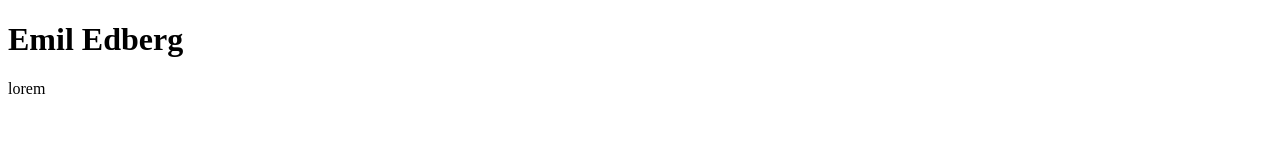
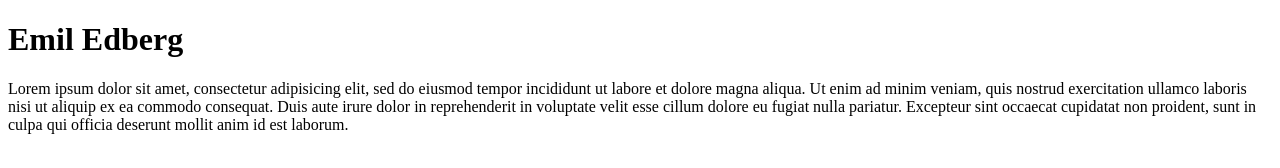
Before and after one commit to Edbergarn/presentation, a plain HTML site: page index.html in a window 1280 px wide. Drawn offline with Linux system fonts and the light colour scheme.

Commit message:
Updates to index.hmtl

```diff
--- a/index.html
+++ b/index.html
@@ -6,6 +6,12 @@
 </head>
 <body>
 	<h1>Emil Edberg</h1>
-	<p>lorem</p>
+	<p>Lorem ipsum dolor sit amet, consectetur adipisicing elit, sed do eiusmod
+	tempor incididunt ut labore et dolore magna aliqua. Ut enim ad minim veniam,
+	quis nostrud exercitation ullamco laboris nisi ut aliquip ex ea commodo
+	consequat. Duis aute irure dolor in reprehenderit in voluptate velit esse
+	cillum dolore eu fugiat nulla pariatur. Excepteur sint occaecat cupidatat non
+	proident, sunt in culpa qui officia deserunt mollit anim id est laborum.
+	</p>
 </body>
 </html>
```
